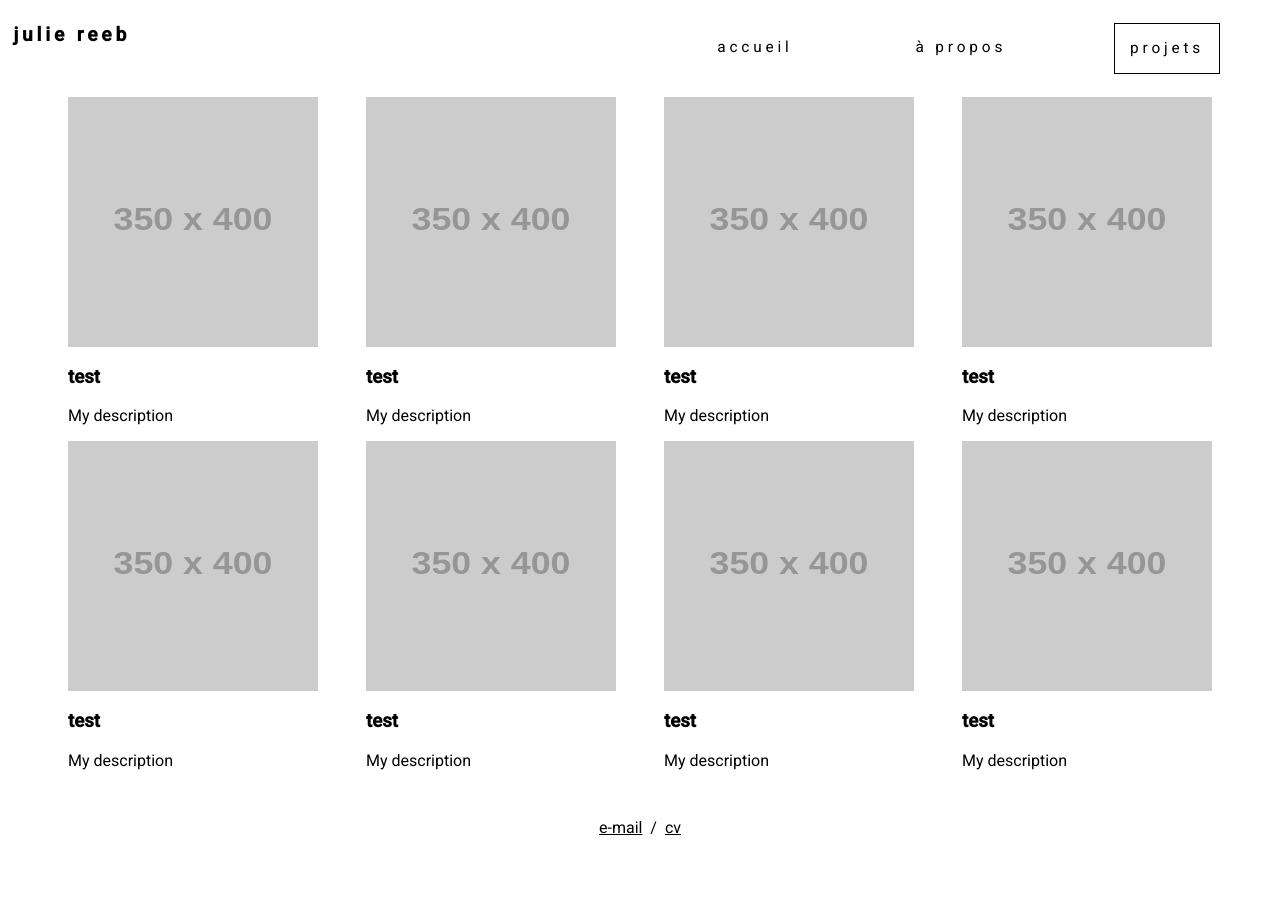
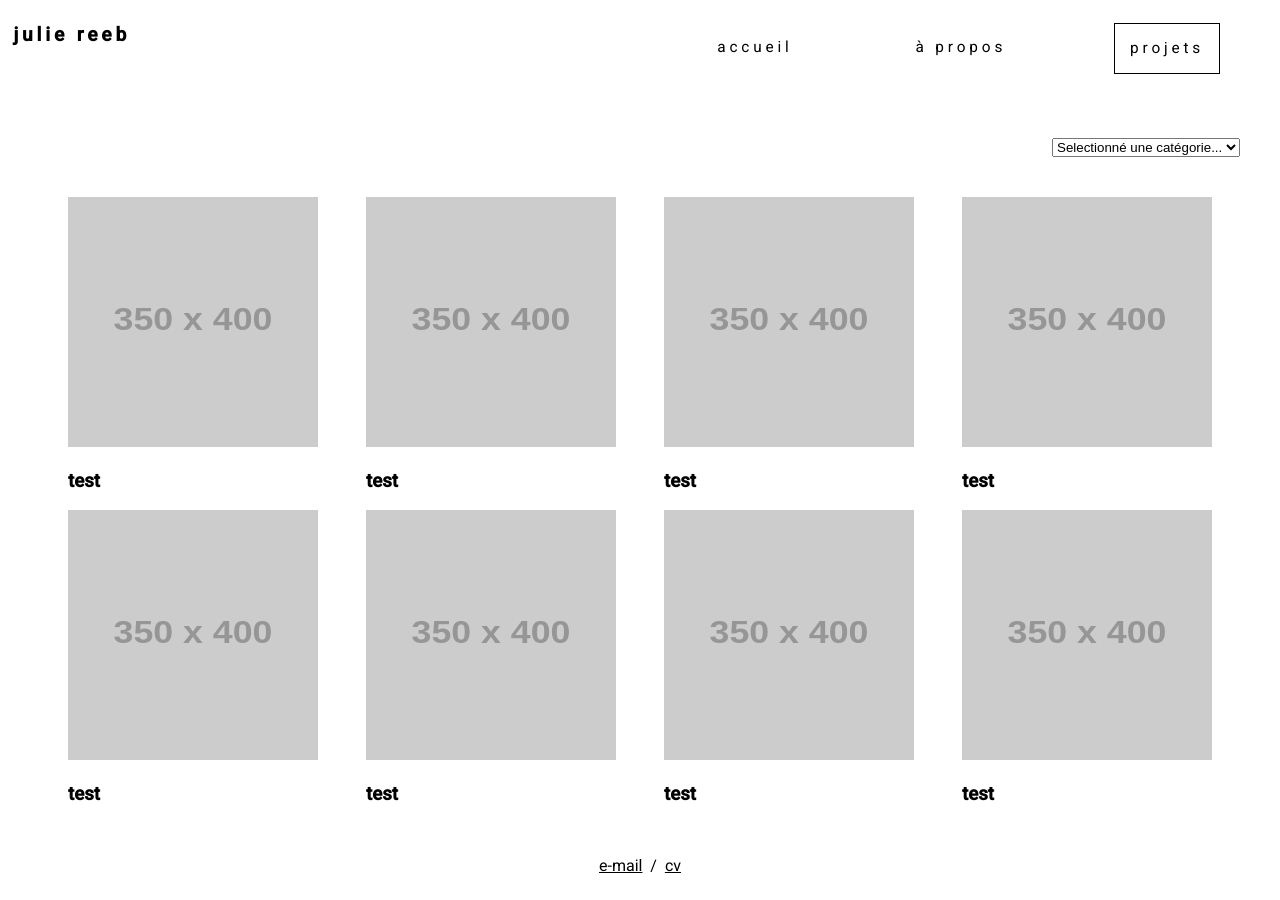
Before and after one commit to richmartins/julie-portfolio, a Jekyll site: the page built from _pages/03_projects.html, in a window 1280 px wide. Built offline with Jekyll 4.4.1, drawn with Linux system fonts in a browser that asks for light colours.

Commit message:
[WIP] need to filter by categories the projects section

```diff
--- a/_pages/03_projects.html
+++ b/_pages/03_projects.html
@@ -5,16 +5,26 @@ layout: default
 group: "navigation"
 ---
 
-<div class="card-deck">
-    {% for post in site.posts %}
-        <div class="card">
-            <img class="img-card" alt="{{ post.title }}" src="{{ post.image }}" />
-            <div class="card-content">
+<div class="projects">
+    <div class="projects-filter">
+        <select>
+            <option value="">Selectionné une catégorie...</option>
+            {% for post in site.posts %}
+                <option value="{{ post.categories }}"> {{ post.categories }}</option>
+            {% endfor %}
+        </select>
+    </div>
+    <div class="card-deck">
+        {% for post in site.posts %}
+            <div class="card">
+                <div class="hvrbox">
+                    <img class="img-card" alt="{{ post.title }}" src="{{ post.image }}" />
+                    <div class="hvrbox-layer_top">
+                        <div class="hvrbox-text"> {{ post.description }}</div>
+                    </div>
+                </div>
                 <h3 class="card-title">{{ post.title }}</h3>
-                <p class="card-text">
-                    {{ post.description }}
-                </p>
             </div>
-        </div>
-    {% endfor %}
+        {% endfor %}
+    </div>
 </div>
--- a/styles/main.css
+++ b/styles/main.css
@@ -136,6 +136,17 @@ a {
 
 /**** PROJECTS ****/
 
+.projects {
+    display: flex;
+    flex-direction: column;
+    width: 100%;
+}
+
+.projects-filter {
+    margin: 2.5em;
+    align-self: flex-end;
+}
+
 .card-deck {
     display: flex;
     flex-direction: row;
@@ -156,3 +167,73 @@ a {
     width: 250px;
     height: 250px;
 }
+
+.hvrbox * {
+    box-sizing: border-box;
+}
+
+.hvrbox {
+    position: relative;
+    display: inline-block;
+    overflow: hidden;
+    max-width: 100%;
+    height: auto;
+}
+
+.hvrbox img {
+    max-width: 100%;
+}
+
+.hvrbox .hvrbox-layer_bottom {
+    display: block;
+}
+
+.hvrbox .hvrbox-layer_top {
+    opacity: 0;
+    position: absolute;
+    top: 0;
+    left: 0;
+    right: 0;
+    bottom: 0;
+    width: 100%;
+    height: 100%;
+    background: rgba(0, 0, 0, 0.6);
+    color: #fff;
+    padding: 15px;
+    -moz-transition: all 0.4s ease-in-out 0s;
+    -webkit-transition: all 0.4s ease-in-out 0s;
+    -ms-transition: all 0.4s ease-in-out 0s;
+    transition: all 0.4s ease-in-out 0s;
+}
+
+.hvrbox:hover .hvrbox-layer_top,
+.hvrbox.active .hvrbox-layer_top {
+    opacity: 1;
+}
+
+.hvrbox .hvrbox-text {
+    text-align: center;
+    font-size: 18px;
+    display: inline-block;
+    position: absolute;
+    top: 50%;
+    left: 50%;
+    -moz-transform: translate(-50%, -50%);
+    -webkit-transform: translate(-50%, -50%);
+    -ms-transform: translate(-50%, -50%);
+    transform: translate(-50%, -50%);
+}
+
+.hvrbox .hvrbox-text_mobile {
+    font-size: 15px;
+    border-top: 1px solid rgb(179, 179, 179);
+    /* for old browsers */
+    border-top: 1px solid rgba(179, 179, 179, 0.7);
+    margin-top: 5px;
+    padding-top: 2px;
+    display: none;
+}
+
+.hvrbox.active .hvrbox-text_mobile {
+    display: block;
+}
```
Also changed, not shown: _posts/2017-01-01-Test1.md (+5 -0 lines), _posts/2017-01-01-Test2.md (+6 -0 lines), _posts/2017-01-01-Test3.md (+1 -0 lines), _posts/2017-01-01-Test4.md (+1 -0 lines).
